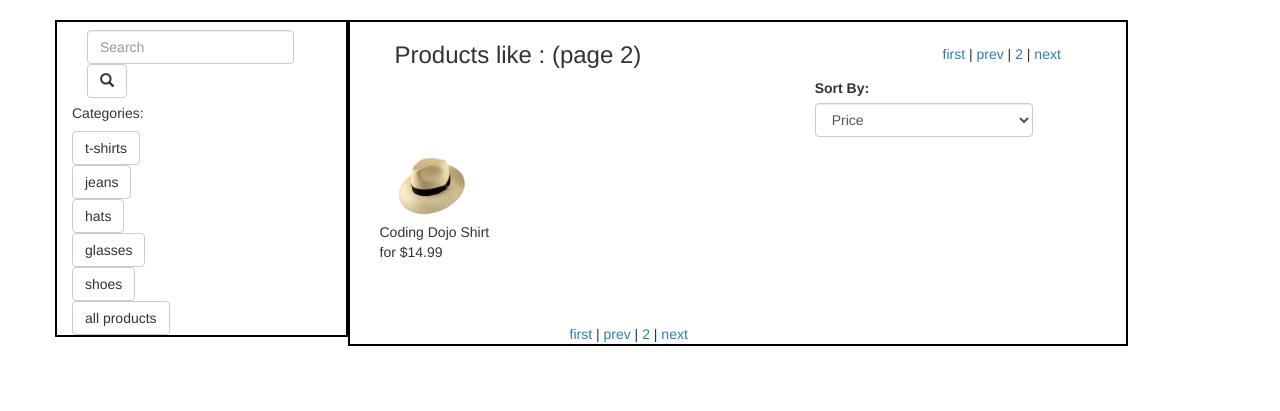
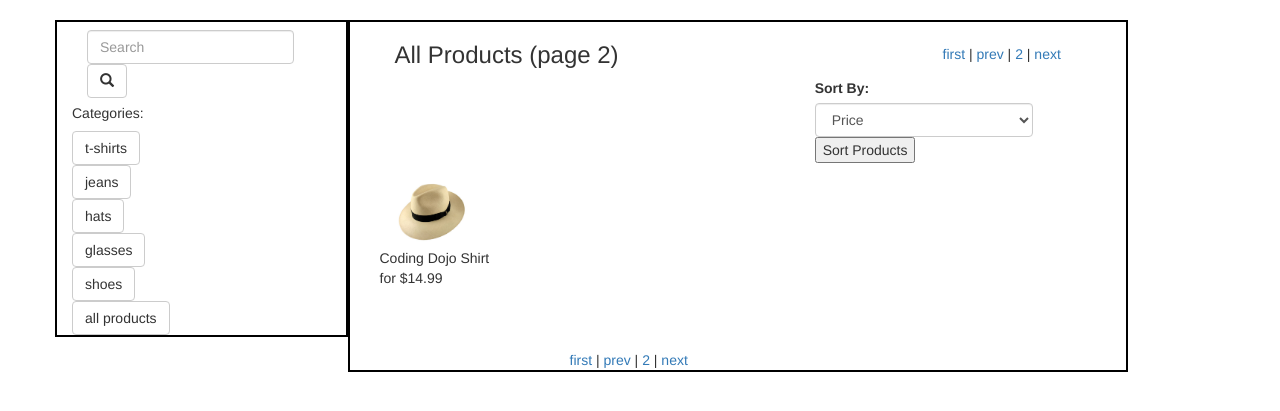
Before and after one commit to srslafazan/ecommerce, a CodeIgniter app: page /index.php/products/product_search in a window 1280 px wide. Shown: the part 52-463 px from the top of the page. Run offline with CodeIgniter, Linux system fonts and the light colour scheme; data comes from the database, SQL or seed files in the repository; tables that the repository leaves empty hold one stand-in row (values such as "Sample post"); some libraries are stand-ins or nearby versions.

Commit message:
refactored products.php controller

```diff
--- a/application/config/routes.php
+++ b/application/config/routes.php
@@ -7,5 +7,7 @@ $route['404_override'] = '';
 // end of main routes
 $route['admin'] = 'admin';
 $route['products/show/(:any)'] = 'products/product_view/$1';
+$route['products/browse'] = 'products/get_product';
+$route['products/search_by_price'] = 'products/product_search';
 
 //end of routes.php
--- a/application/controllers/products.php
+++ b/application/controllers/products.php
@@ -7,20 +7,21 @@ class Products extends CI_Controller {
         parent::__construct();
 
         $this->load->model('Product');
-
-        // $this->output->enable_profiler();
-
     }
 
     public function index()
     {
-    	$category = 0;
-    	$page = 0;
-        $search = '';
-    	$offers['offers'] = $this->Product->get_products($category, $page, $search);
-        $offers['category'] = "All Products";
-    	$this->load->view('customers/index', $offers);
+        $offers['offers']['category_title'] = "All Products";
+    	$this->load_home(0, 0, '');
+    }
 
+    public function load_home($category, $page, $search){
+
+        $return = $this->Product->get_products($category, $page, $search);
+        $offers['offers']['products'] = $return[0];
+        $offers['offers']['browse'] = $return[1];
+
+        $this->load->view('customers/index', $offers);
     }
 
     public function get_product()
@@ -28,18 +29,21 @@ class Products extends CI_Controller {
     	$category = $this->input->post('category');
     	$page = 0;
         $search = '';
-    	$offers['offers'] = $this->Product->get_products($category, $page, $search);
-        $offers['offers'][0]['category_title'] = $category;
 
-        $this->load->view('customers/index', $offers);
+        $offers['offers']['category_title'] = $category;
+
+        $this->load_home($category, $page, $search);
     }
 
     public function product_search()
     {
+        $category = 0;
+        $page = 0;
         $search = $this->input->post();
-        $offers['offers'] = $this->Product->get_products(0, 0, $search);
-        $offers['offers'][0]['category_title'] = "Products like " . $this->input->post('search') . ":";
-        $this->load->view('customers/index', $offers);
+
+        $offers['offers']['category_title'] = "Products like " . $this->input->post('search') . ":";
+
+        $this->load_home($category, $page, $search);
     }
 
     public function product_view($id)
@@ -53,9 +57,9 @@ class Products extends CI_Controller {
     }
 
     public function sort_by() {
-        var_dump($this->input->post());
-        die();
+
     }
+
 }
 
 
--- a/application/models/product.php
+++ b/application/models/product.php
@@ -40,7 +40,7 @@ class Product extends CI_Model {
 
 		$values = $this->values($category, $search, $page);
 
-		return $this->db->query($query, $values) -> result_array();
+		return array($this->db->query($query, $values) -> result_array(), $values);
     }
 
     public function get_products_popular($category, $page, $search){
--- a/application/views/customers/index.php
+++ b/application/views/customers/index.php
@@ -35,9 +35,9 @@
 
 						<h3>
 						<?php
-							if(empty($offers[0]['category_title'])){
+							if(empty($offers['category_title'])){
 								echo "All Products";
-							} else {  echo $offers[0]['category_title']; }
+							} else {  echo $offers['category_title']; }
 						?>
 
 						(page 2)</h3>
@@ -49,21 +49,22 @@
 
 				<div class="col-sm-offset-7 col-sm-4 display">
 					<form action='/products/sort_by' method='post'>
-					   <label for="sorts">Sort By:</label>
-					   <select class="form-control" id="sorts">
- 							  <option name='price'>Price</option>
-							  <option name='popular'><a href='/products/customers/carts'>Most Popular</a></option>
+					   	<label for="sorts">Sort By:</label>
+					   	<select class="form-control" id="sorts" name='sort'>
+ 							  <option name='price' value='price'>Price</option>
+							  <option name='popular' value='popular'>Most Popular</option>
 						</select>
+						<input type='submit' value='Sort Products'>
 					</form>
 				</div>
 
 				<!--displays all the picures of all our products-->
 				<?php $this->load->view('partials/products_main') ?>
 
-					<!--pagination-->
-					<div class="col-sm-12 links ">
-						<a href="#" id="first_link">first</a> | <a href="#">prev</a> | <a href="#">2</a> | <a href="#">next</a>
-					</div>
+				<!--pagination-->
+				<div class="col-sm-12 links ">
+					<a href="#" id="first_link">first</a> | <a href="#">prev</a> | <a href="#">2</a> | <a href="#">next</a>
+				</div>
 			</div>
 		</div>
 	</div>
--- a/application/views/partials/products_main.php
+++ b/application/views/partials/products_main.php
@@ -1,13 +1,18 @@
 <?php
+    if(isset($offers['products']))
+    {
+    foreach ($offers['products'] as $product) { ?>
+        <div class="col-sm-2 products">
+            <a href="/products/show/<?= $product['product_id'] ?>"><img src="/assets/images/hat_poker.jpg"/></a>
+            <p>
 
-    if(!empty($offers[0]["product_id"]))
-    {
-    foreach ($offers as $offer) { ?>
+            <?php if(isset($product['product_name']) && isset($product['price']))
+                    {
+                        echo $product['product_name'] . ' for $' . $product['price'];
+                    } ?>
 
-        <div class="col-sm-2 products">
-            <a href="/products/show/<?=$offer['product_id']?>"><img src="/assets/images/hat_poker.jpg"/></a>
-            <p><?= $offer['product_name'] ?> for  $<?= $offer['price'] ?></p>
+            </p>
         </div>
 
-<?php }
+      <?php }
         } ?>
--- a/application/views/partials/search_popular.php
+++ b/application/views/partials/search_popular.php
@@ -1,5 +1,5 @@
 <div>
-    <form action='/products/product_search' method='post' class="navbar-form navbar-left" role="search">
+    <form action='/products/product_search_popular' method='post' class="navbar-form navbar-left" role="search">
         <div class="form-group">
             <input type="text" name='search' class="form-control" placeholder="Search">
         </div>
--- a/application/views/partials/search_price.php
+++ b/application/views/partials/search_price.php
@@ -1,8 +1,5 @@
-
-
-
 <div>
-    <form action='/products/product_search' method='post' class="navbar-form navbar-left" role="search">
+    <form action='/products/search_by_price' method='post' class="navbar-form navbar-left" role="search">
         <div class="form-group">
             <input type="text" name='search' class="form-control" placeholder="Search">
         </div>
@@ -12,27 +9,27 @@
 
 <div>
     <h5>Categories:</h5>
-    <form action="/products/get_product" method="post">
+    <form action="/products/browse" method="post">
        <input type="hidden" name="category" value="T-shirts">
        <input type="submit" class="btn btn-default" value="t-shirts"/>
     </form>
-    <form action="/products/get_product" method="post">
+    <form action="/products/browse" method="post">
         <input type="hidden" name="category" value="Jeans">
         <input type="submit" class="btn btn-default" value="jeans"/>
     </form>
-    <form action="/products/get_product" method="post">
+    <form action="/products/browse" method="post">
         <input type="hidden" name="category" value="Hats"/>
         <input type="submit" class="btn btn-default" value="hats"/>
     </form>
-    <form action="/products/get_product" method="post">
+    <form action="/products/browse" method="post">
         <input type="hidden" name="category" value="Glasses"/>
         <input type="submit" class="btn btn-default" value="glasses"/>
     </form>
-    <form action="/products/get_product" method="post">
+    <form action="/products/browse" method="post">
         <input type="hidden" name="category" value="Shoes"/>
         <input type="submit" class="btn btn-default" value="shoes"/>
     </form>
-    <form action="/products/get_product" method="post">
+    <form action="/products/browse" method="post">
         <input type="hidden" name="category" value="All Products"/>
         <input type="submit" class="btn btn-default" value="all products"/>
     </form>
```
